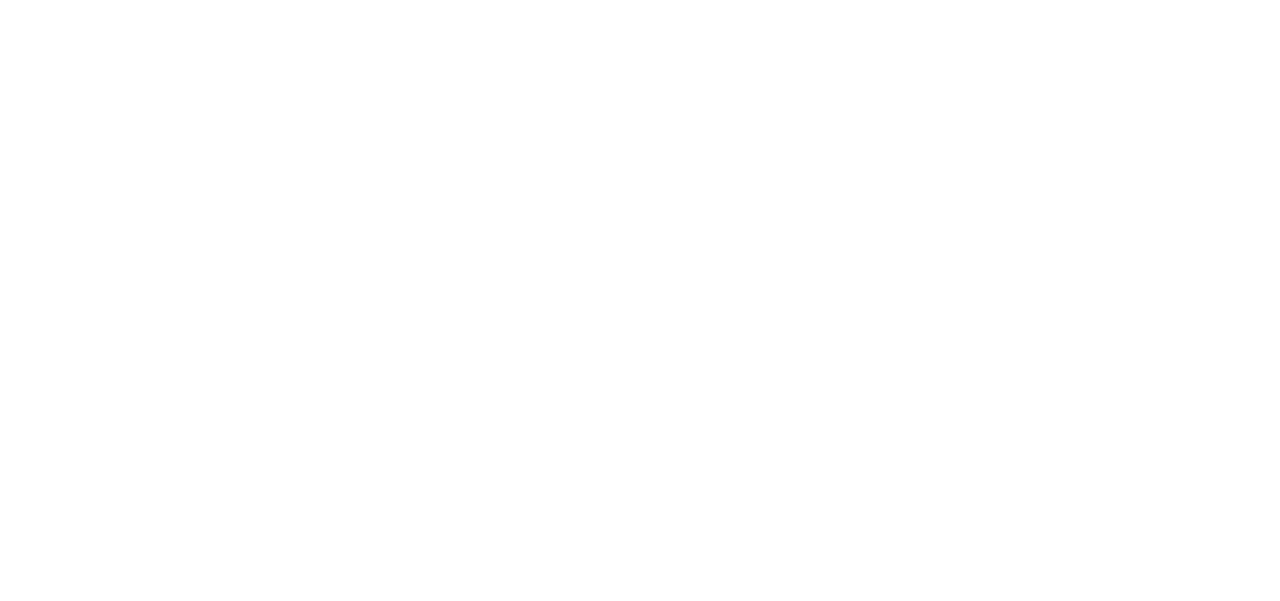
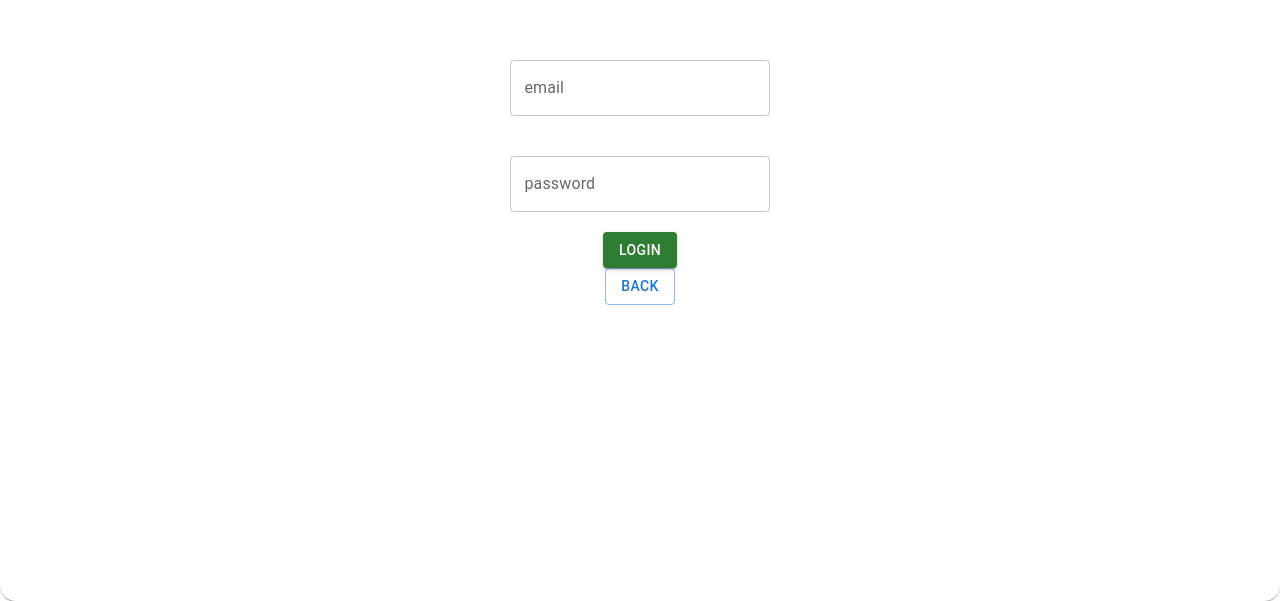
Before and after one commit to flatbushh/THC-APP, a React (Create React App) app: page /login in a window 1280 px wide. Before the commit this address had no page. Shown: the part 249-850 px from the top of the page. Before the commit the page ends 800 px from the top, so only its background shows below. Built offline with nearby package versions, Linux system fonts and the light colour scheme; the HTML template or start-up script is replaced by a standard one.

Commit message:
created login page

```diff
--- a/src/App.tsx
+++ b/src/App.tsx
@@ -8,7 +8,7 @@ import { BrowserRouter, Routes, Route } from 'react-router-dom';
 import { ProductForm } from './Pages/ProductForm';
 import {ProductPreview} from './Pages/ProductPreview'
 import { Register } from './Pages/Register';
-import { Login } from '@mui/icons-material';
+import { Login } from './Pages/Login';
 
 function App() {
 
@@ -27,6 +27,7 @@ function App() {
             <Route path='add-product' element={<ProductForm />} />
             <Route path="product/:id" element={<ProductPreview/>}/>
             <Route path="register" element={<Register/>}/>
+            <Route path="login" element={<Login/>}/>
 
 
           </Routes>
--- /dev/null
+++ b/src/Pages/Login.tsx
@@ -0,0 +1,113 @@
+import { yupResolver } from "@hookform/resolvers/yup";
+import { Box, Button, Card, CardContent, Grid, TextField, styled } from "@mui/material";
+import axios from "axios";
+import React from "react"
+import { useForm } from "react-hook-form";
+import { useNavigate } from "react-router-dom";
+import { number, object, ref, string } from "yup";
+
+const registerSchema = object({
+    email: string().email('Invalid email').required('Email is required'),
+    password: string().min(5, 'Password must be at least 5 characters').required('Password is required'),
+
+  });
+
+type FormValues = { //defining types of form fields
+    email: string,
+    password: string,
+
+}
+
+export const Login = () => {
+
+  const {
+    register, //allow to register individual inputs into the hook form
+    handleSubmit, //to retrieve the value after clicking submit
+    formState: { errors }, //displaying an error if any input is invalid
+  } = useForm<FormValues>({ resolver: yupResolver(registerSchema), mode: 'all', defaultValues: {email: "", password: ""} });
+
+    const navigate = useNavigate();
+
+
+
+  const goBack = () => {
+    navigate(-1);
+  };
+
+
+  const CustomCard = styled(Card)({
+    display: "flex",
+    justifyContent: "center",
+    alignItems: "center",
+    height: "100vh",
+    width: "100vw",
+    borderRadius: "16px",
+    padding: 25,
+    flexWrap: "wrap",
+  });
+
+
+  const onSubmit = async (data: FormValues) => {
+    await axios.post("http://localhost:4000/login", data)
+      .then(() => {
+        navigate("/");
+        console.log(data);
+      })
+      .catch((err) => {
+        console.log(err);
+      });
+  };
+
+return (
+    <CustomCard>
+        <CardContent>
+
+          <form onSubmit={handleSubmit(onSubmit)}
+            style={{
+              display: "flex",
+              justifyContent: "center",
+              alignItems: "center",
+              flexDirection: "column",
+            }}>
+                <TextField
+              sx={{ margin: "20px", width: "90%" }}
+              label={"email"}
+              type="text"
+              {...register("email")}
+              error={!!errors.email} //!! is used to convert value into a boolean, It ensures that any truthy value becomes true, and any falsy value becomes false.
+              //errors.email will either be undefined (when there is no error) or contain an error object (when validation fails).
+              //By using !!, you convert undefined to false and a defined error object to true
+              // !!erros.email to to samo co Boolean(errors.email)
+              helperText={
+                errors.email ? errors.email.message : ''
+              }
+            />
+
+            <TextField
+              sx={{ margin: "20px", width: "90%" }}
+              label={"password"}
+              type="password"
+              {...register("password" /*{validate: (value)=>value.includes("@")}*/)}
+              error={!!errors.email}
+              helperText={
+                errors.password ? errors.password.message : ""
+              }
+            />
+
+
+            <Button type="submit" variant="contained" color="success">
+                Login
+              </Button>
+            </form>
+
+
+
+              <Button onClick={goBack} variant="outlined">
+                Back
+              </Button>
+
+
+        </CardContent>
+    </CustomCard>
+)
+}
--- a/src/components/ProductDrawer.tsx
+++ b/src/components/ProductDrawer.tsx
@@ -143,6 +143,9 @@ export const ProductDrawer:React.FC<ProductDrawerType> =
         <Button variant="contained" onClick={() => navigate("/register")}>
         Register
         </Button>
+        <Button variant="contained" onClick={() => navigate("/login")}>
+        Login
+        </Button>
 
       </AppBar>
 
```
